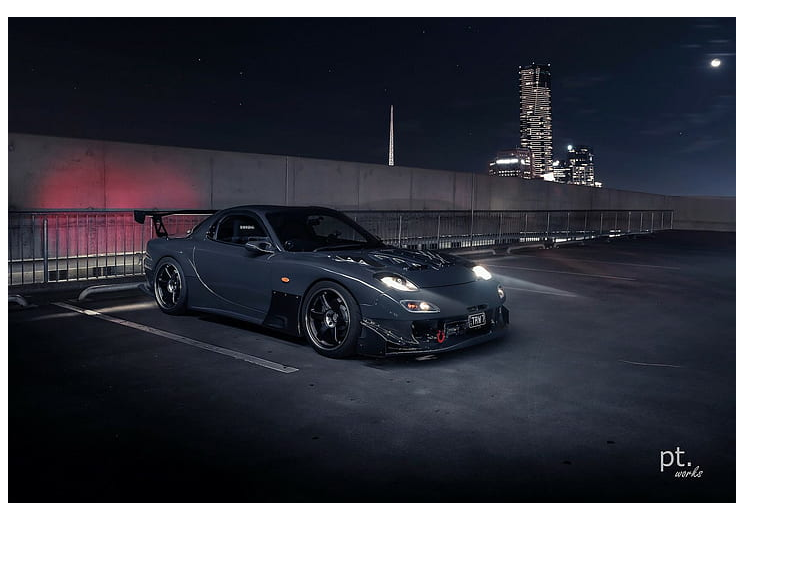
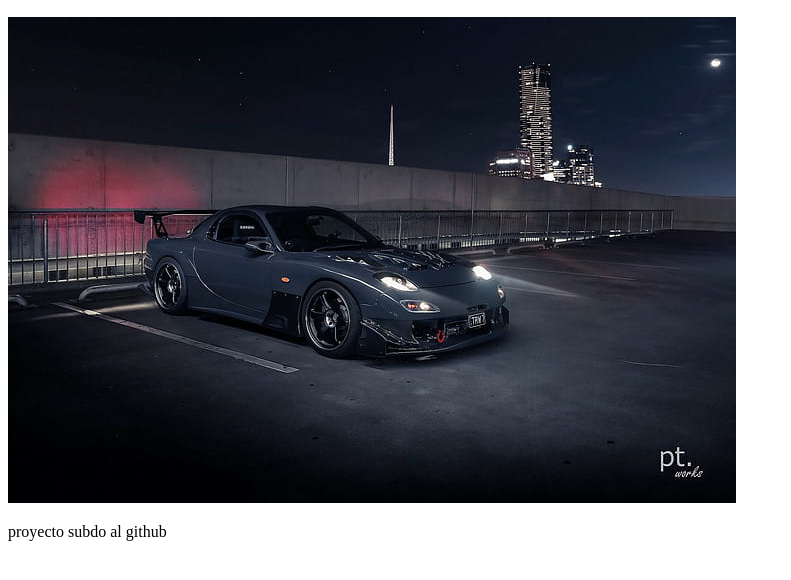
Before and after one commit to gonza-1/ortizgGonzalo4to1raepet, a plain HTML site: page index.html in a window 1280 px wide. Shown: the part 110-690 px from the top of the page, without its empty margins (0-791 px from the left). Drawn offline with Linux system fonts and the light colour scheme.

Commit message:
agregado parrafo

```diff
--- a/index.html
+++ b/index.html
@@ -4,11 +4,12 @@
     <meta charset="UTF-8">
     <meta http-equiv="X-UA-Compatible" content="IE=edge">
     <meta name="viewport" content="width=device-width, initial-scale=1.0">
-    <title>Joa y gonza</title>
+    <title>Ortiz Rodriuez Gonzalo</title>
 </head>
 <body>
     <h1>Visual Studios + Git + Github</h1>
     <h2>tarea N°1</h2>
     <img src="./img/car-mazda-rx-7-tuning-jdm-wallpaper-preview - copia.jpg" alt="">
+    <p>proyecto subdo al github</p>
 </body>
 </html>
```
